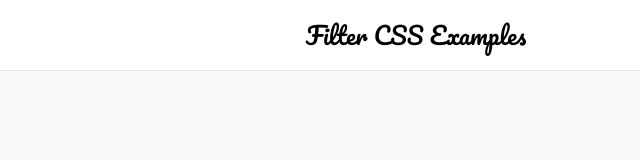
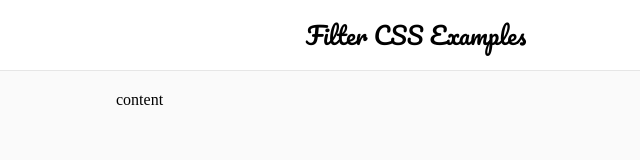
Before and after one commit to asc0de/filter-css-examples, a website: page index.html in a window 1280 px wide. Shown: the full height of the page, 224-864 px from the left. Drawn offline with Linux system fonts and the light colour scheme.

Commit message:
container is added

```diff
--- a/app.css
+++ b/app.css
@@ -25,3 +25,12 @@
     background-color: #fafafa;
     flex: 1;
 }
+
+article .content {
+    max-width: 600px;
+    margin: 0 auto;
+}
+
+article .content section {
+    margin-top: 20px;
+}
--- a/index.html
+++ b/index.html
@@ -12,6 +12,12 @@
     <header>
         <h2>Filter CSS Examples</h2>
     </header>
-    <article></article>
+    <article>
+        <div class="content">
+            <section>
+                content
+            </section>
+        </div>
+    </article>
 </body>
 </html>
```
